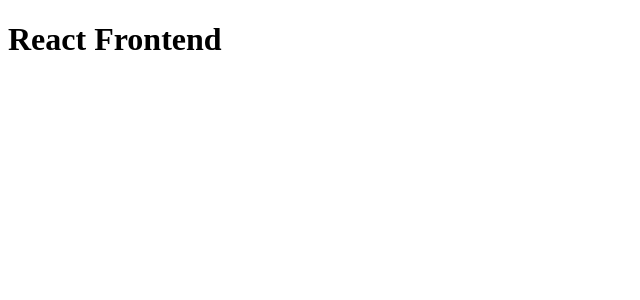
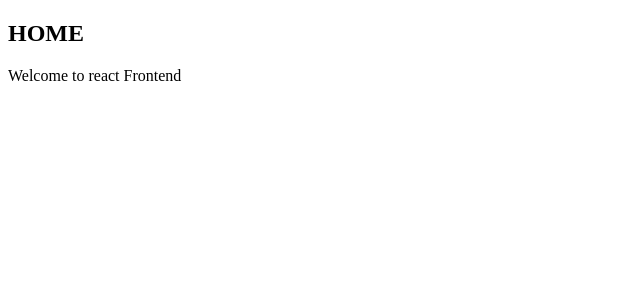
Before and after one commit to Anirban007-jpg/SocialNetwork-React, a React (Create React App) app in the folder socialmediafrontend/: page / in a window 1280 px wide. Shown: the top 300 px of the page, without its empty margins (0-640 px from the left). Built offline with nearby package versions, Linux system fonts and the light colour scheme.

Commit message:
Closes #12

```diff
--- a/package.json
+++ b/package.json
@@ -23,6 +23,7 @@
     "lodash": "^4.17.20",
     "mongoose": "^5.11.15",
     "nodemon": "^2.0.7",
+    "react-router-dom": "^5.2.0",
     "uuid": "^8.3.2"
   },
   "devDependencies": {
--- a/socialmediafrontend/src/App.js
+++ b/socialmediafrontend/src/App.js
@@ -1,16 +1,11 @@
-import React, {Component} from 'react'
+import React from 'react'
+import { BrowserRouter } from 'react-router-dom'
+import MainRouter from './MainRouter'
 
-class App extends Component {
-  render() {
-
-    return (
-        <div className="container">
-          <h1>React Frontend</h1>
-        </div>
-    );
-
-  }
-
-}
+const App = () => (
+  <BrowserRouter>
+    <MainRouter />
+  </BrowserRouter>
+);
 
 export default App;
--- /dev/null
+++ b/socialmediafrontend/src/MainRouter.js
@@ -0,0 +1,13 @@
+import React from 'react'
+import { Route, Switch } from 'react-router-dom'
+import Home from './core/Home';
+
+const MainRouter = () => (
+    <div>
+        <Switch>
+            <Route path="/" component={Home}></Route>
+        </Switch>
+    </div>
+);
+
+export default MainRouter;
--- /dev/null
+++ b/socialmediafrontend/src/core/Home.js
@@ -0,0 +1,12 @@
+import React from 'react';
+
+const Home = () => {
+    return (
+        <div className="jumbotron">
+          <h2>HOME</h2>
+          <p className="lead">Welcome to react Frontend</p>
+        </div>
+    );
+}
+
+export default Home;
```
Also changed, not shown: 1 other file (tests, documents, lock files or other folders).
